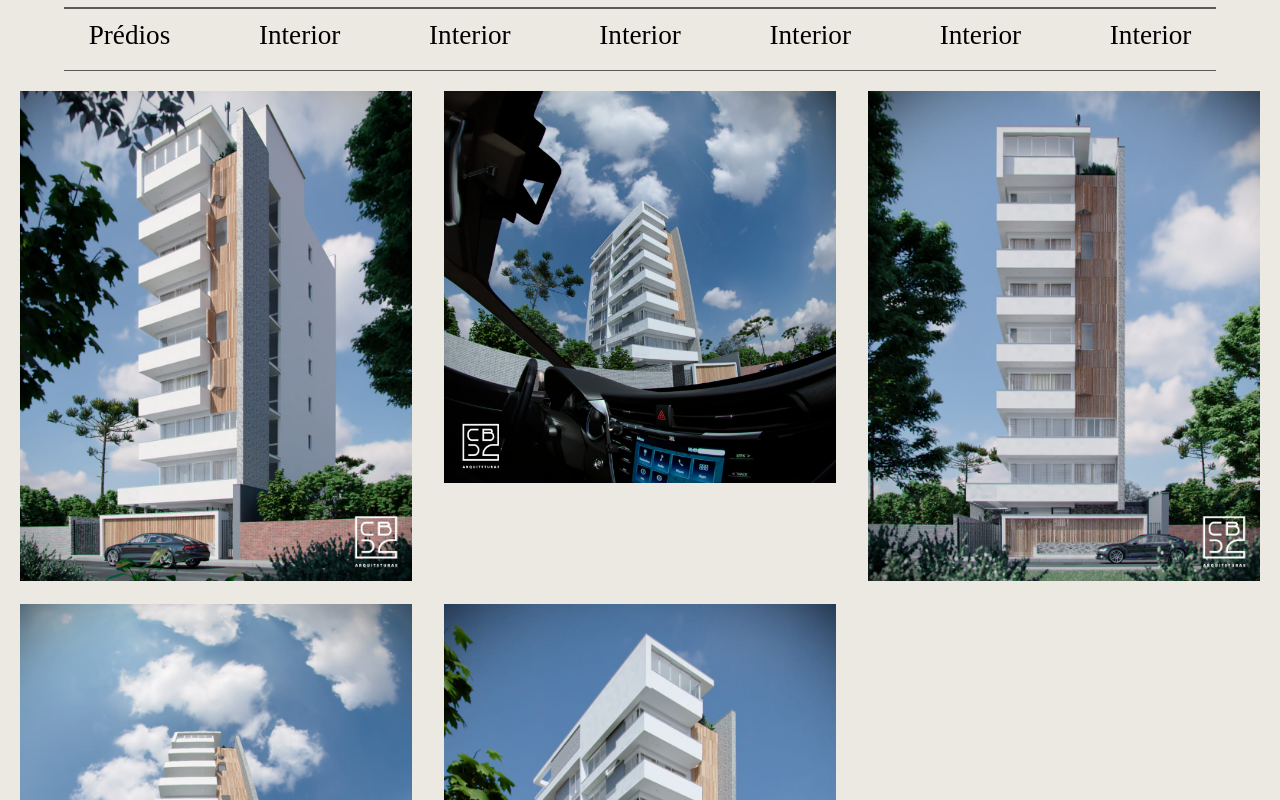
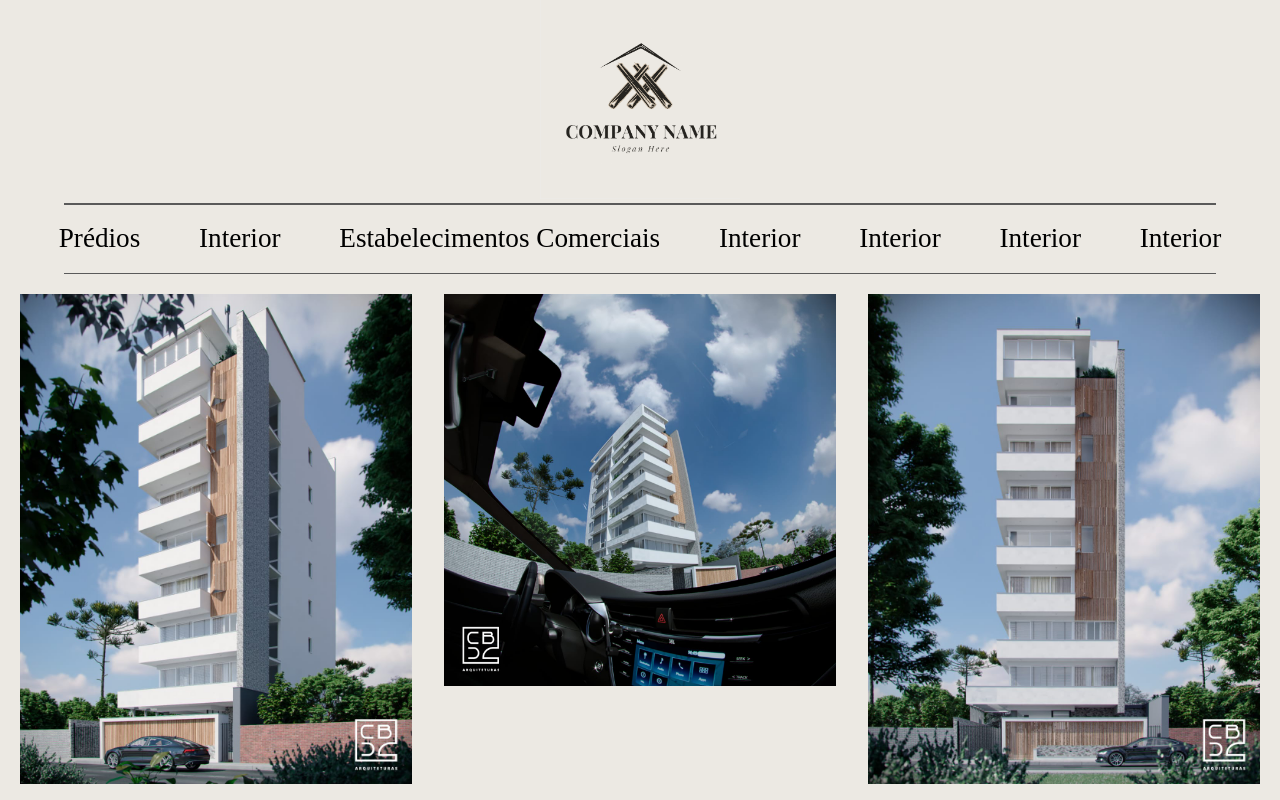
Before and after one commit to GuilhermeDanzer/architectureport, a React (Create React App) app: page / in a window 1280 px wide. Shown: the top 800 px of the page. Built offline with nearby package versions, Linux system fonts and the light colour scheme.

Commit message:
Adição logo

```diff
--- a/src/components/Header.js
+++ b/src/components/Header.js
@@ -2,7 +2,7 @@ import React from "react";
 import { Cards } from "./Cards";
 import { Link } from "react-router-dom";
 import styled from "styled-components";
-
+import Logo from "../assets/img/Logo.png";
 const HeaderNav = styled.div`
   display: flex;
   overflow: hidden;
@@ -14,7 +14,7 @@ const HeaderNav = styled.div`
   &&:before {
     position: absolute;
     content: "";
-    top: 7px;
+    top: 0;
     height: 1.5px;
     margin: 0 auto;
     left: 0;
@@ -38,6 +38,7 @@ const HeaderNav = styled.div`
 
 const Wrapper = styled.div`
   display: flex;
+  flex-direction: column;
 `;
 
 const Itens = styled.div`
@@ -73,7 +74,7 @@ const Itens = styled.div`
 const navItens = [
   { nome: "Prédios", route: "/", exact: true },
   { nome: "Interior", route: "/interiores", exact: false },
-  { nome: "Interior", route: "/interiores", exact: false },
+  { nome: "Estabelecimentos Comerciais", route: "/interiores", exact: false },
   { nome: "Interior", route: "/interiores", exact: false },
   { nome: "Interior", route: "/interiores", exact: false },
   { nome: "Interior", route: "/interiores", exact: false },
@@ -83,6 +84,10 @@ const navItens = [
 export const Header = () => {
   return (
     <Wrapper>
+      <div style={{ width: 200, alignSelf: "center" }}>
+        <img src={Logo} alt="Logo" style={{ width: "100%" }} />
+      </div>
+
       <HeaderNav>
         {navItens.map((itens, i) => {
           return (
```
Also changed, not shown: src/assets/img/Logo.png (added).
